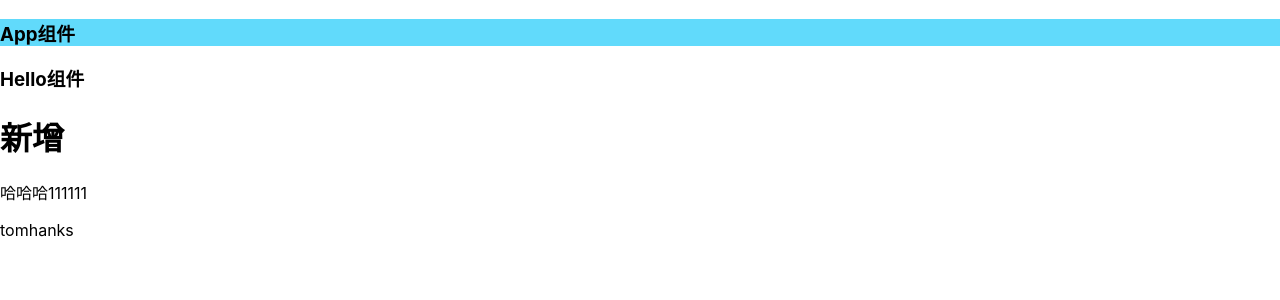
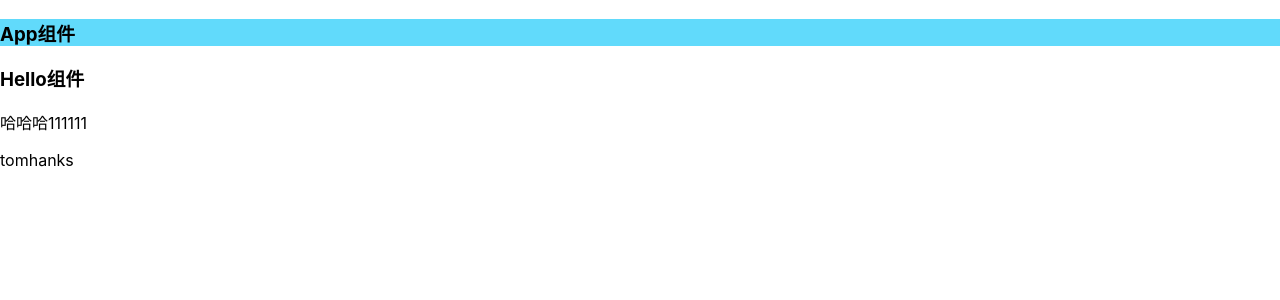
Before and after one commit to Xuan1202/myapp-ts, a React (Create React App) app: page / in a window 1280 px wide. Shown: the top 300 px of the page. Built offline with nearby package versions, Linux system fonts and the light colour scheme.

Commit message:
fix: 删掉新增h1标签

```diff
--- a/src/Hello.tsx
+++ b/src/Hello.tsx
@@ -8,9 +8,11 @@ interface Greeting {
 const Hello: React.FC<Greeting> = (props: Greeting) => {
     return (
         <div>
-                <h3>Hello组件</h3>
-                   <h1>新增</h1>
-                <span>哈哈哈</span>
+            <h3>Hello组件</h3>
+
+
+
+            <span>哈哈哈</span>
             <span>111111</span>
             <p>{props.name === 'tom' ? props.name + 'hanks' : props.name}</p>
         </div>
```
